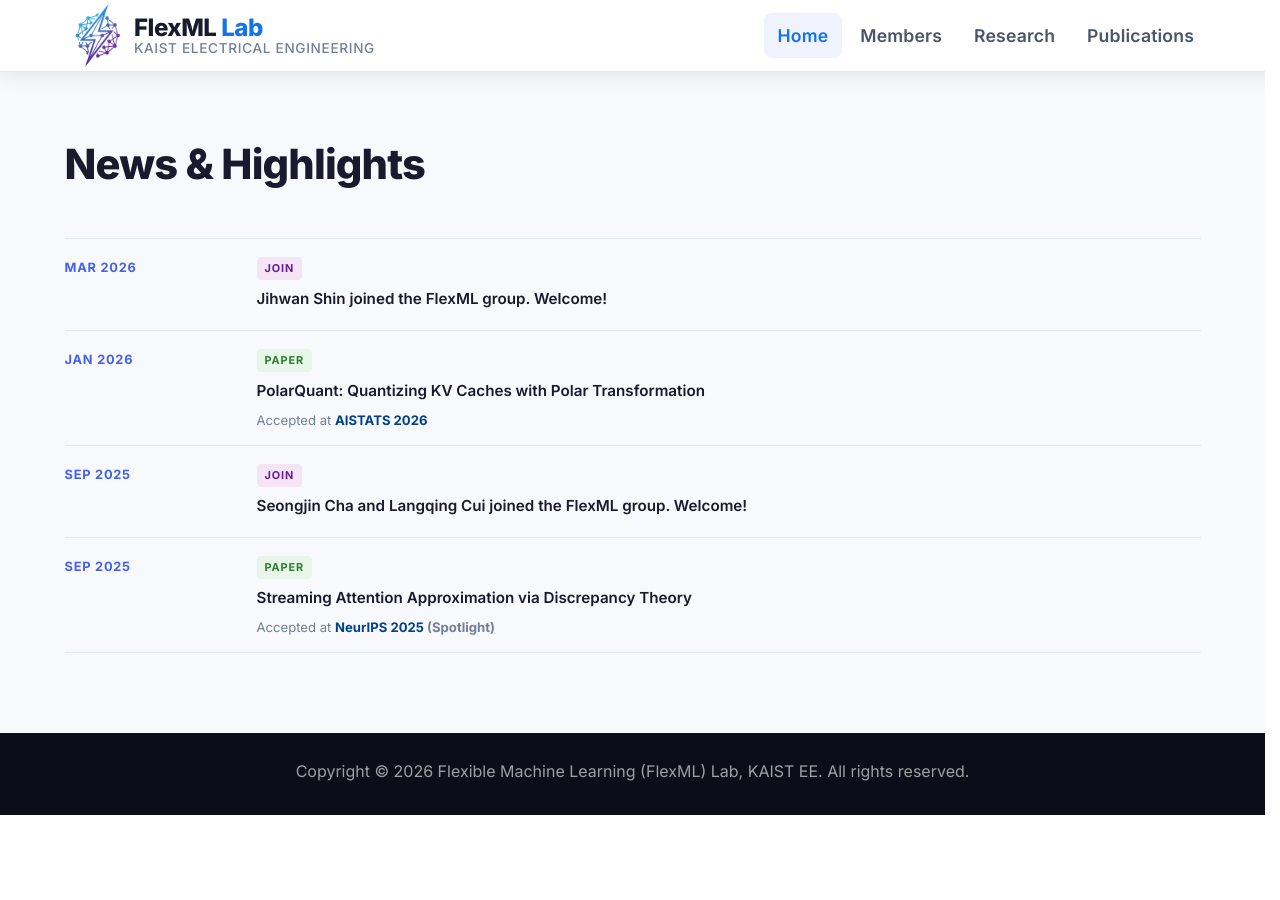
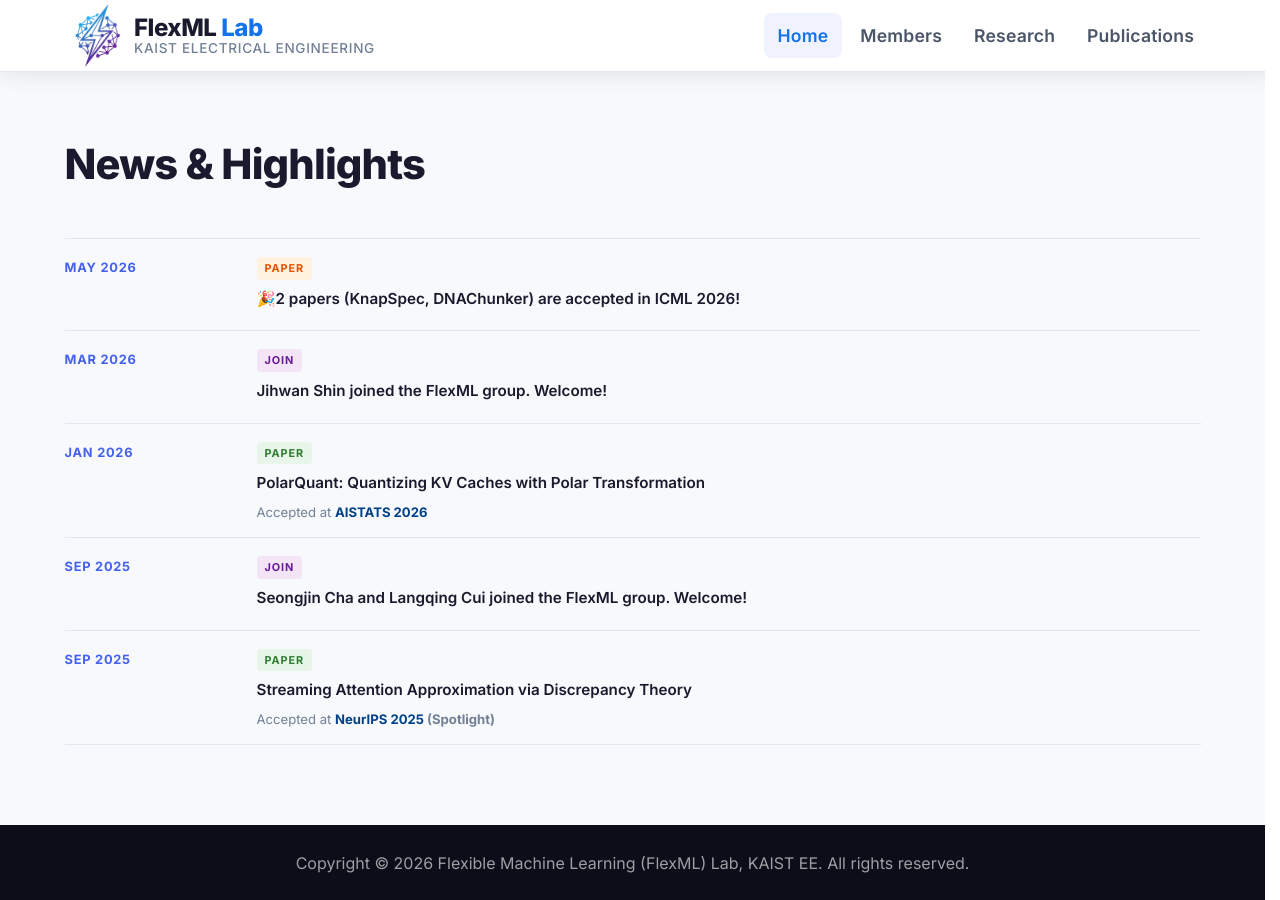
Before and after one commit to kaist-flexml-lab/kaist-flexml-lab.github.io, a Jekyll site: the page built from index.html, in a window 1280 px wide and 900 px high, scrolled down 895 px. Built offline with Jekyll 4.4.1, drawn with Linux system fonts in a browser that asks for light colours; before the commit the page ends 1710 px from its top, so only the background shows below that.

Commit message:
Update index.html

```diff
--- a/index.html
+++ b/index.html
@@ -51,6 +51,14 @@ title: Home
     <div class="news-list">
 
       <div class="news-item" data-animate>
+        <div class="news-date">May 2026</div>
+        <div class="news-content">
+          <span class="news-badge news-badge--award">Paper</span>
+          <div class="news-title">🎉2 papers (<a href="https://openreview.net/pdf?id=k5nKHWp9VC" target="_blank">KnapSpec</a>, <a href="https://openreview.net/pdf?id=1DxD3SBid1" target="_blank">DNAChunker</a>) are accepted in ICML 2026!</div>
+        </div>
+      </div>
+
+      <div class="news-item" data-animate>
         <div class="news-date">Mar 2026</div>
         <div class="news-content">
           <span class="news-badge news-badge--join">Join</span>
```
